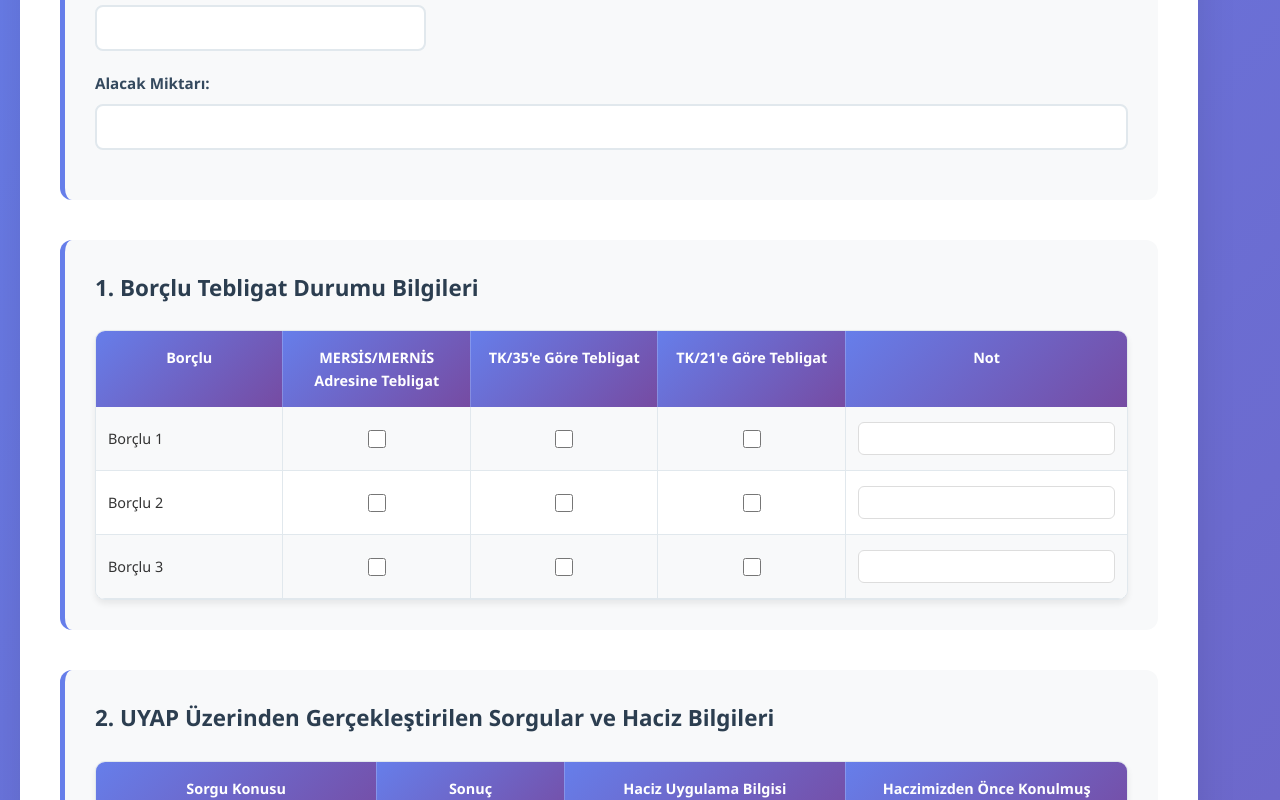
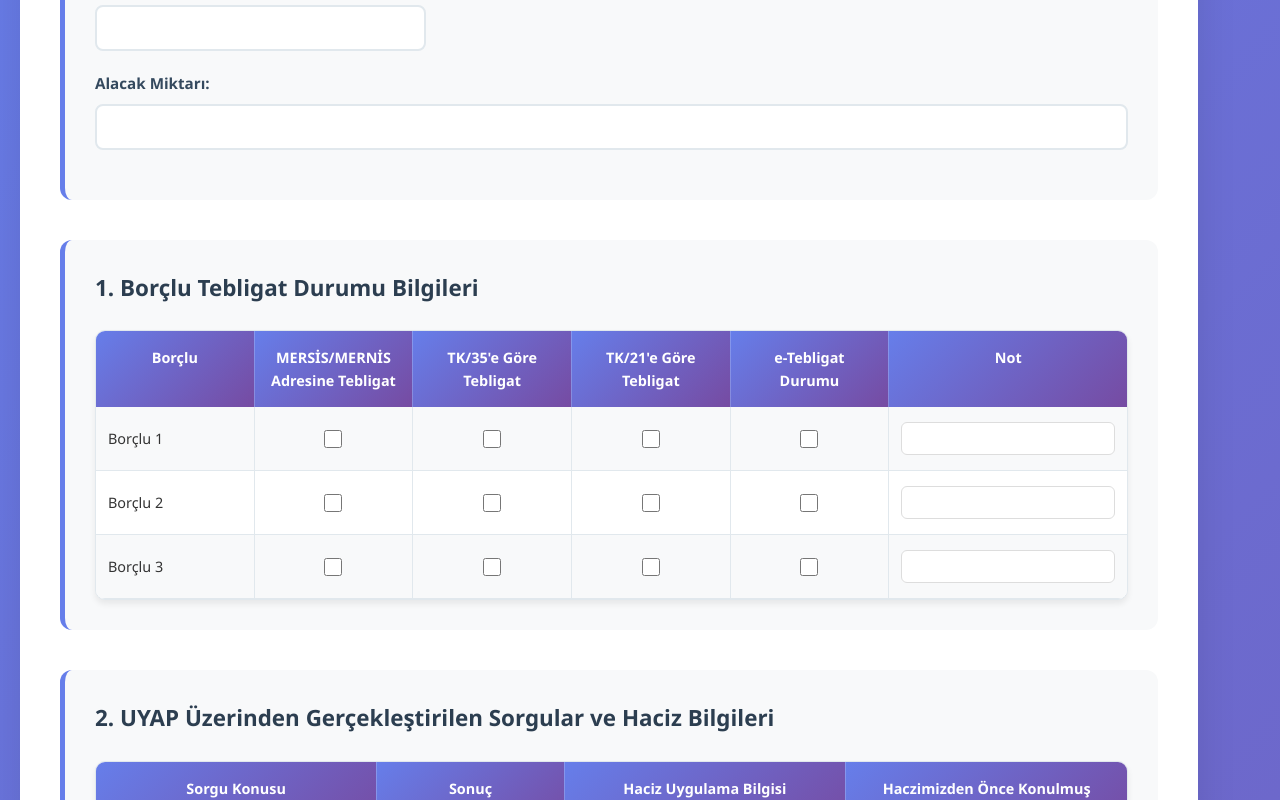
Before and after one commit to akyagmur/icra-tahsil-kabiliyet-formu, a React (Vite) app: page / in a window 1280 px wide. Shown: the part 388-1188 px from the top of the page. Built offline with nearby package versions, Linux system fonts and the light colour scheme.

Commit message:
Enhance App.jsx and App.css to support e-Tebligat functionality. Update table structure to include e-Tebligat column and adjust related state management. Modify CSS for improved table layout.

```diff
--- a/src/App.css
+++ b/src/App.css
@@ -118,7 +118,7 @@ body {
 }
 
 .tebligat-table {
-  grid-template-columns: 1fr 1fr 1fr 1fr 1.5fr;
+  grid-template-columns: 1fr 1fr 1fr 1fr 1fr 1.5fr;
 }
 
 .uyap-table {
--- a/src/App.jsx
+++ b/src/App.jsx
@@ -18,14 +18,17 @@ function App() {
     borclu1Mersis: false,
     borclu1TK35: false,
     borclu1TK21: false,
+    borclu1eTebligat: false,
     borclu1Not: '',
     borclu2Mersis: false,
     borclu2TK35: false,
     borclu2TK21: false,
+    borclu2eTebligat: false,
     borclu2Not: '',
     borclu3Mersis: false,
     borclu3TK35: false,
     borclu3TK21: false,
+    borclu3eTebligat: false,
     borclu3Not: '',
 
     // UYAP Sorguları
@@ -204,6 +207,7 @@ function App() {
     const addTable = (headers, rows) => {
       const tableWidth = 180
       const colWidths = {
+        6: [30, 30, 30, 30, 30, 30],
         5: [36, 36, 36, 36, 36],
         4: [45, 45, 45, 45],
         3: [60, 60, 60],
@@ -278,11 +282,11 @@ function App() {
 
     // 2. Borçlu Tebligat Durumu
     addSection('1. BORCLU TEBLIGAT DURUMU BILGILERI')
-    const tebligatHeaders = ['Borclu', 'MERSIS/MERNIS', 'TK/35', 'TK/21', 'Not']
+    const tebligatHeaders = ['Borclu', 'MERSIS/MERNIS', 'TK/35', 'TK/21', 'e-Tebligat', 'Not']
     const tebligatData = [
-      ['Borclu 1', formData.borclu1Mersis ? 'X' : '', formData.borclu1TK35 ? 'X' : '', formData.borclu1TK21 ? 'X' : '', formData.borclu1Not],
-      ['Borclu 2', formData.borclu2Mersis ? 'X' : '', formData.borclu2TK35 ? 'X' : '', formData.borclu2TK21 ? 'X' : '', formData.borclu2Not],
-      ['Borclu 3', formData.borclu3Mersis ? 'X' : '', formData.borclu3TK35 ? 'X' : '', formData.borclu3TK21 ? 'X' : '', formData.borclu3Not]
+      ['Borclu 1', formData.borclu1Mersis ? 'X' : '', formData.borclu1TK35 ? 'X' : '', formData.borclu1TK21 ? 'X' : '', formData.borclu1eTebligat ? 'X' : '', formData.borclu1Not],
+      ['Borclu 2', formData.borclu2Mersis ? 'X' : '', formData.borclu2TK35 ? 'X' : '', formData.borclu2TK21 ? 'X' : '', formData.borclu2eTebligat ? 'X' : '', formData.borclu2Not],
+      ['Borclu 3', formData.borclu3Mersis ? 'X' : '', formData.borclu3TK35 ? 'X' : '', formData.borclu3TK21 ? 'X' : '', formData.borclu3eTebligat ? 'X' : '', formData.borclu3Not]
     ]
     addTable(tebligatHeaders, tebligatData)
 
@@ -418,6 +422,7 @@ function App() {
                 <div>MERSİS/MERNİS Adresine Tebligat</div>
                 <div>TK/35'e Göre Tebligat</div>
                 <div>TK/21'e Göre Tebligat</div>
+                <div>e-Tebligat Durumu</div>
                 <div>Not</div>
               </div>
 
@@ -444,6 +449,14 @@ function App() {
                     type="checkbox"
                     name="borclu1TK21"
                     checked={formData.borclu1TK21}
+                    onChange={handleInputChange}
+                  />
+                </div>
+                <div>
+                  <input
+                    type="checkbox"
+                    name="borclu1eTebligat"
+                    checked={formData.borclu1eTebligat}
                     onChange={handleInputChange}
                   />
                 </div>
@@ -485,6 +498,14 @@ function App() {
                 </div>
                 <div>
                   <input
+                    type="checkbox"
+                    name="borclu2eTebligat"
+                    checked={formData.borclu2eTebligat}
+                    onChange={handleInputChange}
+                  />
+                </div>
+                <div>
+                  <input
                     type="text"
                     name="borclu2Not"
                     value={formData.borclu2Not}
@@ -516,6 +537,14 @@ function App() {
                     type="checkbox"
                     name="borclu3TK21"
                     checked={formData.borclu3TK21}
+                    onChange={handleInputChange}
+                  />
+                </div>
+                <div>
+                  <input
+                    type="checkbox"
+                    name="borclu3eTebligat"
+                    checked={formData.borclu3eTebligat}
                     onChange={handleInputChange}
                   />
                 </div>
```
